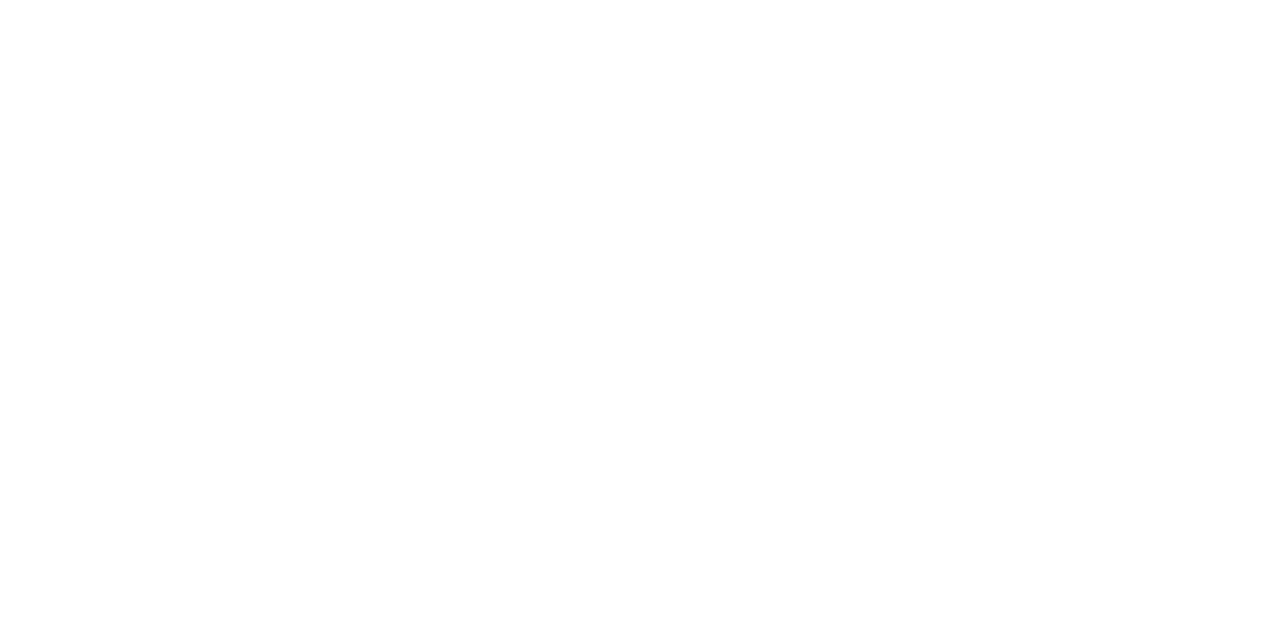
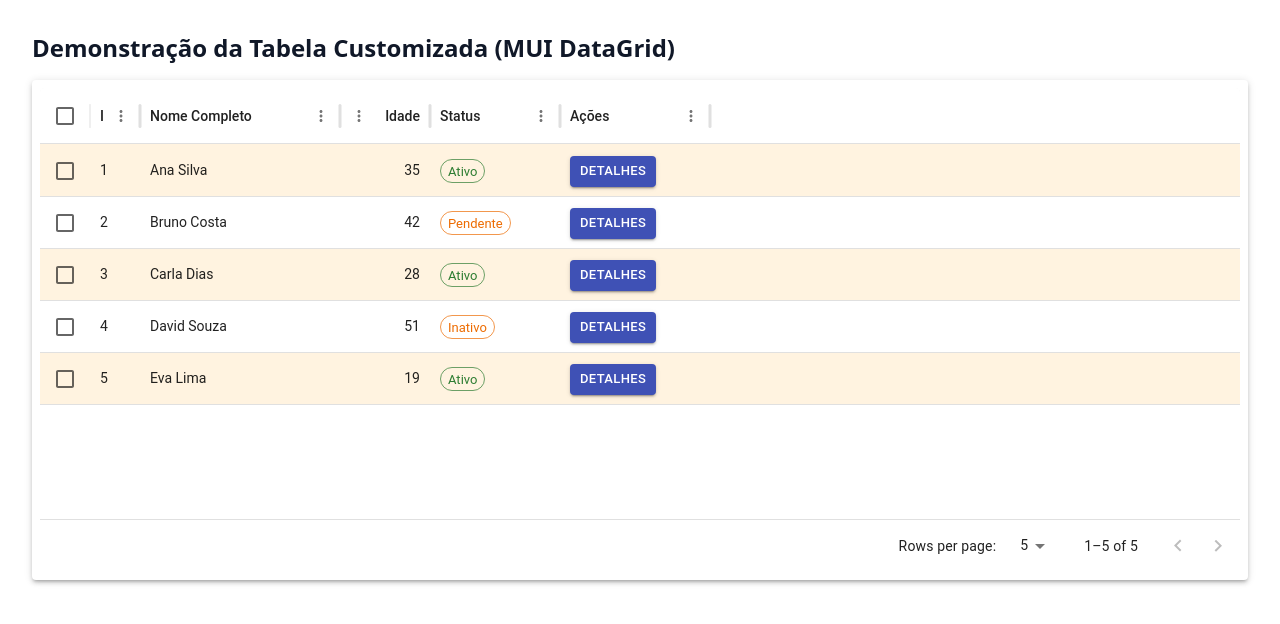
Before and after one commit to N41LL1W/my-react-components, a React (Vite) app: page /data in a window 1280 px wide. Before the commit this address had no page. Shown: the top 624 px of the page. Built offline with nearby package versions, Linux system fonts and the light colour scheme.

Commit message:
feat(data): Completa a integração do CustomDataTable e DataGridPage. Resolve bugs de tipagem e roteamento.

```diff
--- /dev/null
+++ b/src/components/data/CustomDataTable.tsx
@@ -0,0 +1,83 @@
+import {
+  DataGrid,
+  type GridColDef,
+  GridToolbarContainer,
+  GridToolbarExport,
+  GridToolbarFilterButton,
+} from '@mui/x-data-grid';
+import Paper from '@mui/material/Paper';
+import Button from '@mui/material/Button';
+import AddIcon from '@mui/icons-material/Add';
+import { type SxProps, type Theme } from '@mui/material';
+
+// 1. Definição do Slot Customizado (Barra de Ferramentas)
+// Adicionamos o botão "Adicionar Novo" junto com as ferramentas padrão de Exportar e Filtrar.
+interface CustomToolbarProps {
+  onAddClick: () => void;
+}
+
+function CustomToolbar({ onAddClick }: CustomToolbarProps) {
+  return (
+    <GridToolbarContainer sx={{ p: 1, borderBottom: '1px solid #e0e0e0' }}>
+      <GridToolbarFilterButton />
+      <GridToolbarExport />
+      <Button
+        startIcon={<AddIcon />}
+        onClick={onAddClick}
+        variant="outlined"
+        size="small"
+        sx={{ ml: 2 }}
+      >
+        Adicionar Novo
+      </Button>
+    </GridToolbarContainer>
+  );
+}
+
+// 2. Definição das Props do Componente Principal
+interface CustomDataTableProps {
+  rows: any[]; // Os dados da tabela
+  columns: GridColDef[]; // A definição das colunas
+  // Aceita estilos customizados para o DataGrid
+  customStyles?: SxProps<Theme>;
+  // Função que será chamada ao clicar no botão "Adicionar Novo"
+  onAddClick: () => void;
+}
+
+// 3. O Componente Principal (Reutilizável e Customizável)
+export default function CustomDataTable({
+  rows,
+  columns,
+  customStyles,
+  onAddClick,
+}: CustomDataTableProps) {
+  return (
+    <Paper sx={{ height: 500, width: '100%', p: 1, boxShadow: 3 }}>
+      <DataGrid
+        rows={rows}
+        columns={columns}
+        checkboxSelection
+        disableRowSelectionOnClick
+        initialState={{
+          pagination: { paginationModel: { page: 0, pageSize: 5 } },
+        }}
+        pageSizeOptions={[5, 10, 20]}
+
+        // 4. Personalização de Layout (SLOTS)
+        slots={{
+          toolbar: () => <CustomToolbar onAddClick={onAddClick} />,
+        }}
+
+        // 5. Estilização Customizada (SX)
+        sx={{
+          border: 0,
+          '& .MuiDataGrid-columnHeaders': {
+            backgroundColor: '#f5f5f5', // Fundo no cabeçalho
+            fontWeight: 'bold',
+          },
+          ...customStyles, // Permite que a página adicione seus próprios estilos
+        }}
+      />
+    </Paper>
+  );
+}
--- a/src/components/layout/Navbar.tsx
+++ b/src/components/layout/Navbar.tsx
@@ -86,6 +86,11 @@
             Listas
           </Link>
 
+          {/* DataGridPage */}
+          <Link to="/data" className={isActive("/data")}>
+            Tabelas
+          </Link>
+
           {/* 🔹 Botão para alternar o tema */}
           <button
             onClick={toggleTheme}
--- a/src/main.tsx
+++ b/src/main.tsx
@@ -6,6 +6,7 @@
 // Importa as páginas
 import App from "./App";
 import ListPage from "./pages/lists/ListPage";
+import DataGridPage from "./pages/DataGridPage";
 
 // Importa o CSS global
 import "./index.css";
@@ -20,6 +21,10 @@
 
         {/* Página de listas */}
         <Route path="/list" element={<ListPage />} />
+
+        {/* 🆕 2. ADICIONAR A NOVA ROTA PARA O DATAGRID */}
+        <Route path="/data" element={<DataGridPage />} />
+
       </Routes>
     </BrowserRouter>
   </React.StrictMode>
--- /dev/null
+++ b/src/pages/DataGridPage.tsx
@@ -0,0 +1,92 @@
+import { type GridColDef } from '@mui/x-data-grid';
+import Chip from '@mui/material/Chip';
+import Button from '@mui/material/Button';
+import Box from '@mui/material/Box';
+import { type SxProps, type Theme } from '@mui/material';
+import CustomDataTable from '../components/data/CustomDataTable';
+
+// Dados de Exemplo (para teste)
+const testRows = [
+  { id: 1, nome: 'Ana Silva', status: 'Ativo', idade: 35, email: 'ana@teste.com' },
+  { id: 2, nome: 'Bruno Costa', status: 'Pendente', idade: 42, email: 'bruno@teste.com' },
+  { id: 3, nome: 'Carla Dias', status: 'Ativo', idade: 28, email: 'carla@teste.com' },
+  { id: 4, nome: 'David Souza', status: 'Inativo', idade: 51, email: 'david@teste.com' },
+  { id: 5, nome: 'Eva Lima', status: 'Ativo', idade: 19, email: 'eva@teste.com' },
+];
+
+// 1. Definição das Colunas com Customização
+const customColumns: GridColDef[] = [
+  { field: 'id', headerName: 'ID', width: 50 },
+  { field: 'nome', headerName: 'Nome Completo', width: 200 },
+  {
+    field: 'idade',
+    headerName: 'Idade',
+    type: 'number',
+    width: 90,
+  },
+  {
+    field: 'status',
+    headerName: 'Status',
+    width: 130,
+    // 2. Personalização da Renderização de Células (renderCell)
+    renderCell: (params) => (
+      <Chip
+        label={params.value}
+        color={params.value === 'Ativo' ? 'success' : 'warning'}
+        variant="outlined"
+        size="small"
+      />
+    ),
+  },
+  {
+    field: 'actions',
+    headerName: 'Ações',
+    width: 150,
+    sortable: false,
+    // 3. Adicionando Ações (Botão)
+    renderCell: (params) => (
+      <Button
+        variant="contained"
+        size="small"
+        onClick={() => alert(`Ação de clique na linha ID: ${params.row.id}`)}
+        sx={{ backgroundColor: '#3f51b5', '&:hover': { backgroundColor: '#303f9f' } }}
+      >
+        Detalhes
+      </Button>
+    ),
+  },
+];
+
+// 4. Estilos Customizados da Página (para testar o 'customStyles' prop)
+const pageCustomStyles: SxProps<Theme> = {
+  // Sobrescreve o estilo das linhas ímpares
+  '& .MuiDataGrid-row:nth-of-type(odd)': {
+    backgroundColor: '#fff3e0', // Fundo Laranja Claro
+  },
+  // Alinha o texto do cabeçalho centralmente
+  '& .MuiDataGrid-columnHeaderTitle': {
+    textAlign: 'center',
+    width: '100%',
+  },
+};
+
+// Componente da Página
+export default function DataGridPage() {
+  const handleAddClick = () => {
+    alert('Função de adicionar novo item ativada!');
+  };
+
+  return (
+    <Box sx={{ p: 4 }}>
+      <h1 className="text-2xl font-bold mb-4">Demonstração da Tabela Customizada (MUI DataGrid)</h1>
+
+      {/* 5. Uso do Componente com todas as Props e Estilos */}
+      <CustomDataTable
+        rows={testRows}
+        columns={customColumns}
+        onAddClick={handleAddClick}
+        customStyles={pageCustomStyles} // Aplicação dos estilos customizados
+      />
+    </Box>
+  );
+}
```
Also changed, not shown: 1 other file (tests, documents, lock files or other folders).
